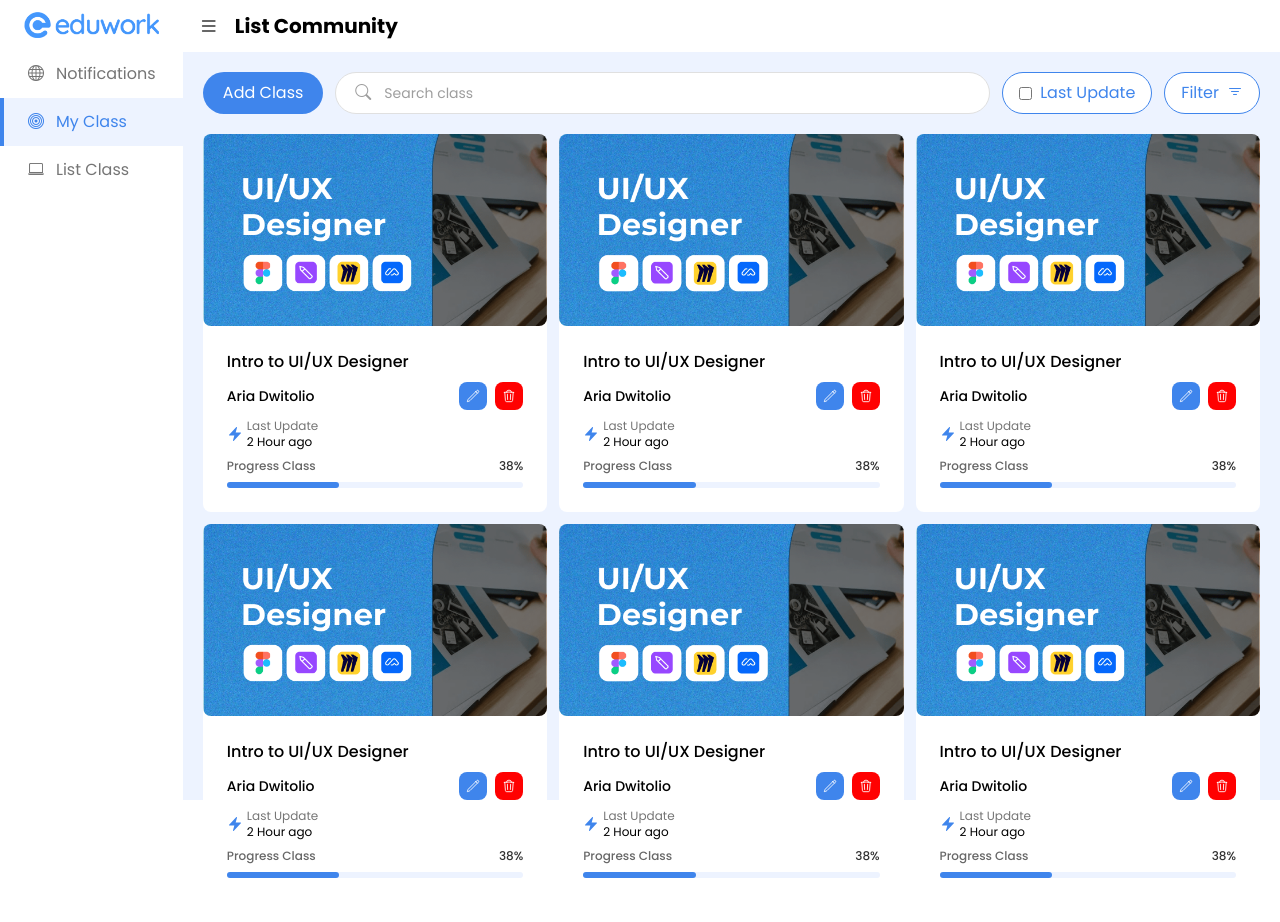
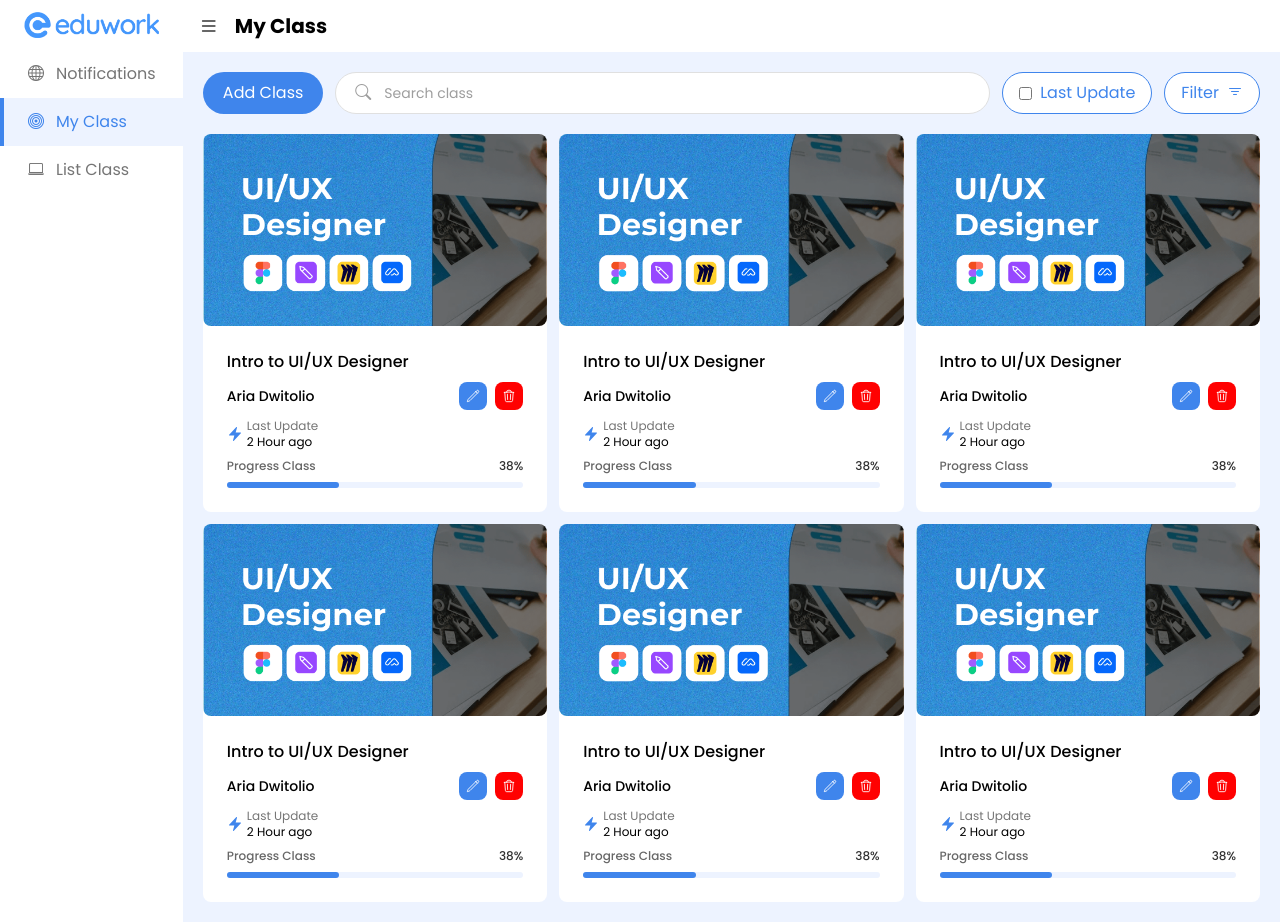
Before and after one commit to NafisHandoko/eduwork-lms-student-dashboard, a React (Vite) app: page /my-class in a window 1280 px wide. Built offline with nearby package versions, Linux system fonts and the light colour scheme.

Commit message:
refactor(code structure): restructure student-template

```diff
--- a/src/components/templates/student-template.tsx
+++ b/src/components/templates/student-template.tsx
@@ -1,15 +1,29 @@
+import { useState } from 'react'
 import LeftSidebar from '../molecules/left-sidebar'
+import Topbar from '../molecules/topbar'
 
-export default function StudentTemplate({ children, isExpand }: any) {
+const Default = function ({ children, title }: any) {
+    const [isExpand, setIsExpand] = useState(true)
+
     return (
-        <div className="flex flex-row items-stretch h-screen bg-primary-surface w-full">
+        <div className="flex flex-row items-stretch h-screen w-full">
             {/* left-sidebar */}
             <LeftSidebar isExpand={isExpand}></LeftSidebar>
 
             {/* main content */}
             <div className="w-full">
+                {/* topbar */}
+                <Topbar.Default title={title} isExpand={isExpand} setIsExpand={setIsExpand} />
+
+                {/* main content */}
                 {children}
             </div>
         </div>
     )
 }
+
+const StudentTemplate = {
+    Default
+}
+
+export default StudentTemplate
--- /dev/null
+++ b/src/pages/class-chapter.tsx
@@ -0,0 +1,11 @@
+import { useState } from "react";
+import StudentTemplate from "../components/templates/student-template";
+
+export default function ClassChapter() {
+    const [isExpand, setIsExpand] = useState(true)
+    return (
+        <StudentTemplate.Default title="">
+
+        </StudentTemplate.Default>
+  )
+}
--- a/src/pages/my-class.tsx
+++ b/src/pages/my-class.tsx
@@ -3,6 +3,7 @@ import StudentTemplate from '../components/templates/student-template'
 import MyClassActionPanel from '../components/molecules/my-class/action-panel'
 import CardDummyImg from '../assets/dummy/list-class-card.png'
 import ClassCard from '../components/molecules/class-card';
+import Topbar from '../components/molecules/topbar';
 
 export default function MyClass() {
     const [isExpand, setIsExpand] = useState(true)
@@ -28,15 +29,9 @@ export default function MyClass() {
     const classCards = dummyCards
 
     return (
-        <StudentTemplate isExpand={isExpand}>
-            {/* topbar */}
-            <div className="py-3 px-4 bg-white flex flex-row gap-4">
-                <button onClick={() => setIsExpand(!isExpand)}><i className="bi bi-list text-xl font-bold"></i></button>
-                <h1 className="text-xl font-bold">List Community</h1>
-            </div>
-
+        <StudentTemplate.Default title="My Class" >
             {/* main content */}
-            <div className='flex flex-col gap-5 p-5'>
+            <div className='flex flex-col gap-5 p-5 bg-primary-surface'>
                 <MyClassActionPanel />
                 <div className='grid grid-cols-3 gap-3'>
 
@@ -47,6 +42,6 @@ export default function MyClass() {
                     <ClassCard />
                 </div>
             </div>
-        </StudentTemplate>
+        </StudentTemplate.Default>
     )
 }
```
